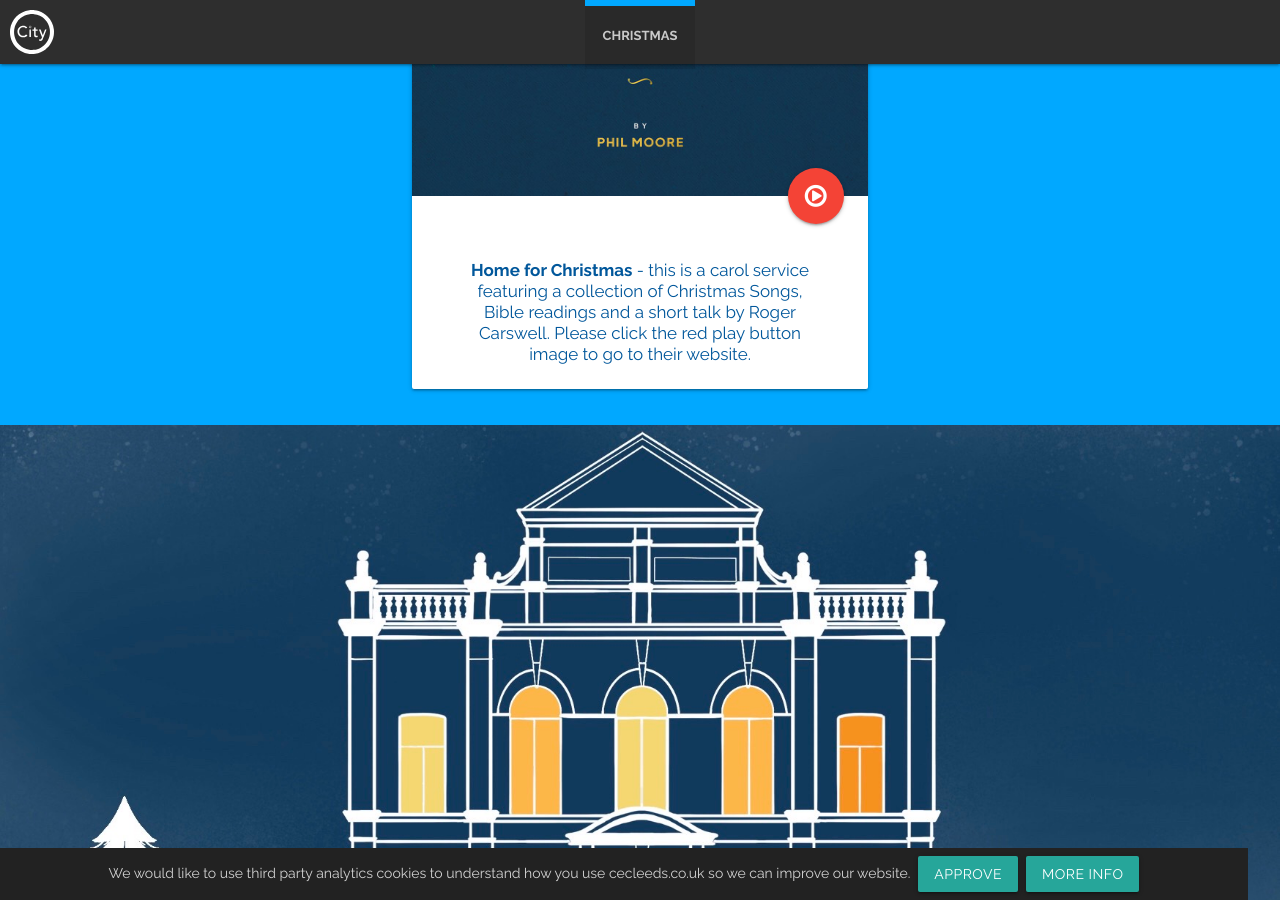
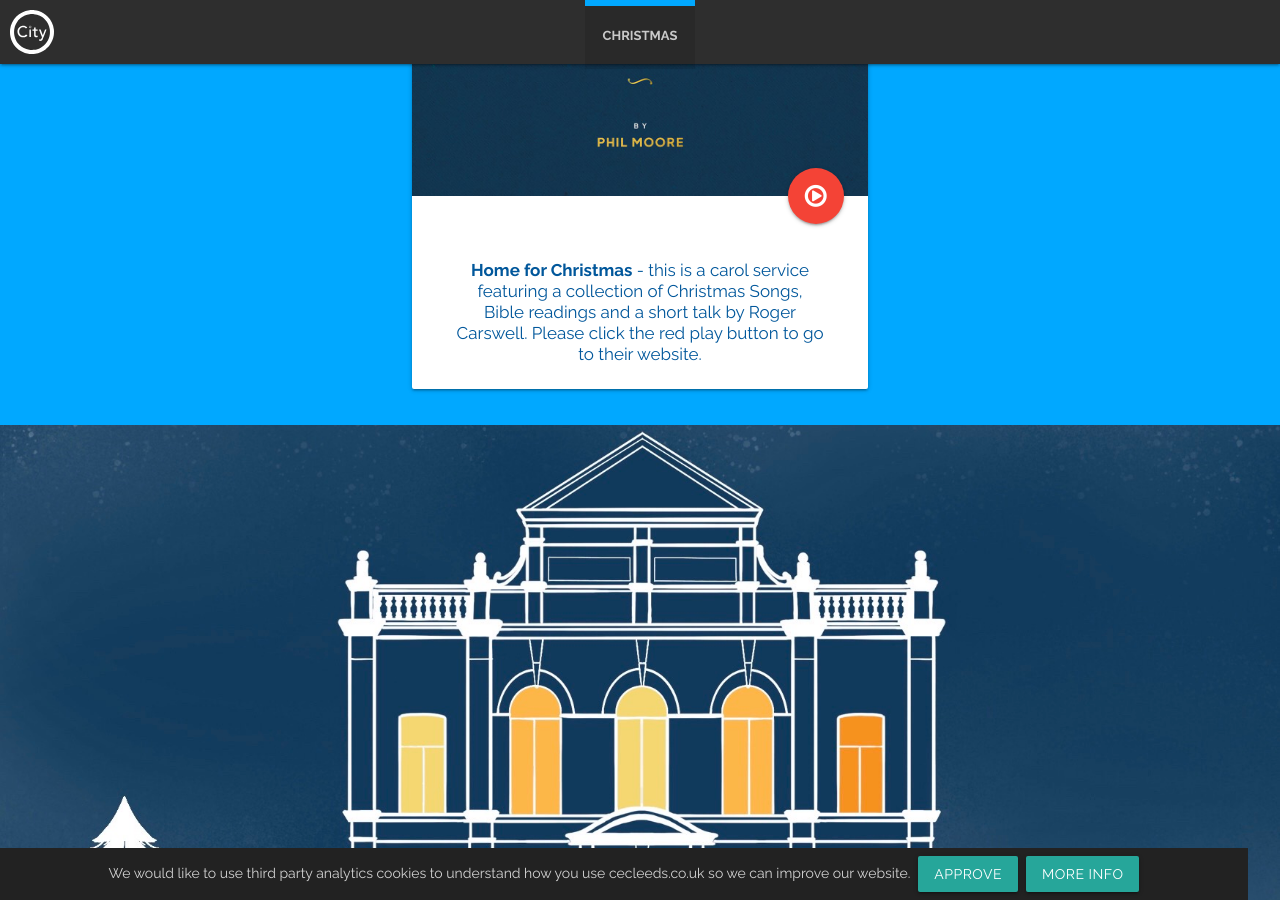
Before and after one commit to woodcock3/citychurch, a Jekyll site: the page built from _christmas/christmas.md, in a window 1280 px wide and 900 px high, scrolled down 1790 px. Built offline with Jekyll 4.4.1, drawn with Linux system fonts in a browser that asks for light colours.

Commit message:
Update christmas.md

```diff
--- a/_christmas/christmas.md
+++ b/_christmas/christmas.md
@@ -52,7 +52,7 @@ If you cannot come you can watch the live stream of the services or catch up on
           <a class="btn-floating btn-large halfway-fab waves-effect waves-light red" href="https://www.homeforchristmas.org.uk/watch/"><i class="fa fa-play-circle-o" aria-hidden="true"></i></a>
         </div>
         <div class="card-content light-blue-text text-darken-4">
-          <p><strong>Home for Christmas</strong> - this is a carol service featuring a collection of Christmas Songs, Bible readings and a short talk by Roger Carswell. Please click the red play button image to go to their website.</p>
+          <p><strong>Home for Christmas</strong> - this is a carol service featuring a collection of Christmas Songs, Bible readings and a short talk by Roger Carswell. Please click the red play button to go to their website.</p>
         </div>
       </div>
     </div>
```
